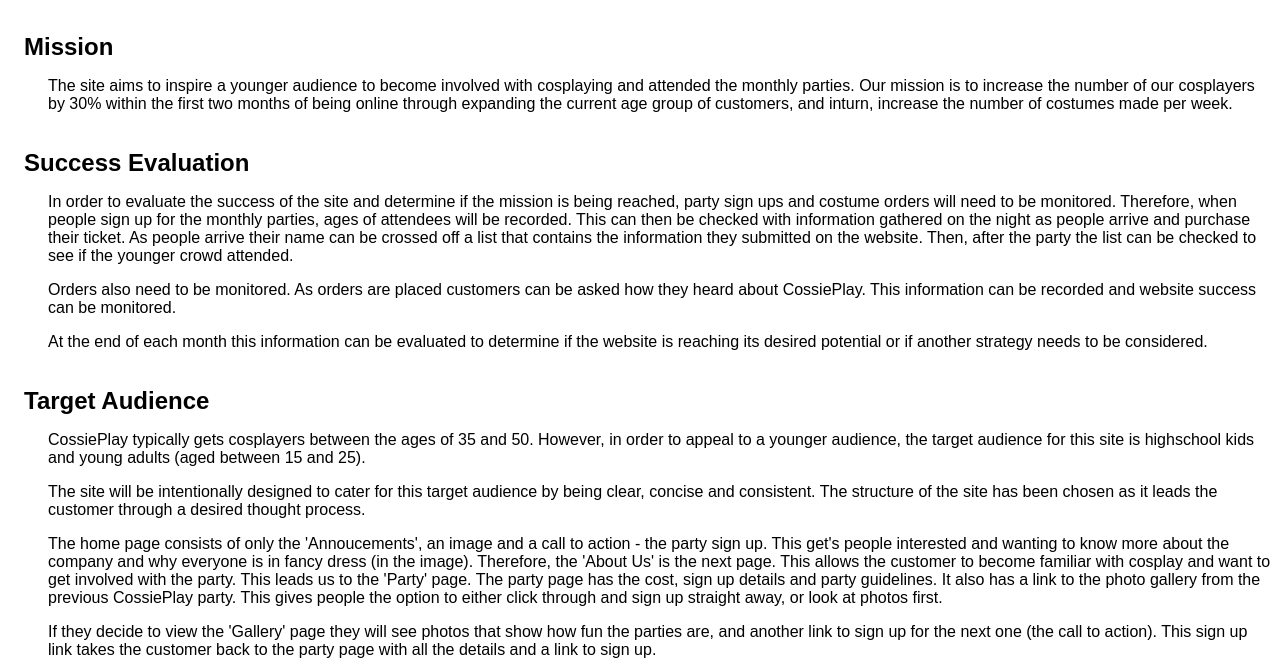
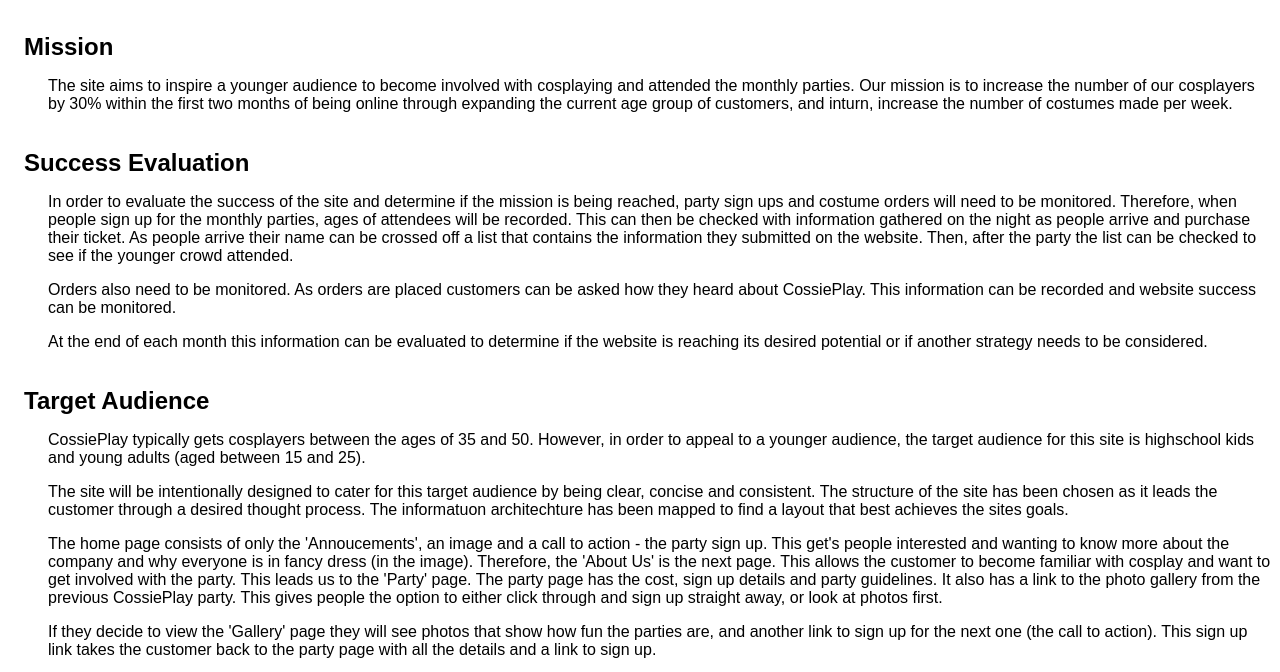
Before and after one commit to alexandracameron/CossiePlay, a plain HTML site: page plan.html in a window 1280 px wide. Shown: the part 119-791 px from the top of the page. Drawn offline with Linux system fonts and the light colour scheme.

Commit message:
Added info describing information architecture

```diff
--- a/plan.html
+++ b/plan.html
@@ -17,6 +17,7 @@
 
 <h2>Mission</h2>
 <p>The site aims to inspire a younger audience to become involved with cosplaying and attended the monthly parties. Our mission is to increase the number of our cosplayers by 30% within the first two months of being online through expanding the current age group of customers, and inturn, increase the number of costumes made per week.</p>
+
 <h2>Success Evaluation</h2>
 <p>In order to evaluate the success of the site and determine if the mission is being reached, party sign ups and costume orders will need to be monitored. Therefore, when people sign up for the monthly parties, ages of attendees will be recorded. This can then be checked with information gathered on the night as people arrive and purchase their ticket. As people arrive their name can be crossed off a list that contains the information they submitted on the website. Then, after the party the list can be checked to see if the younger crowd attended.</p>
 <p>Orders also need to be monitored. As orders are placed customers can be asked how they heard about CossiePlay. This information can be recorded and website success can be monitored.</p>
@@ -25,7 +26,7 @@
 
 <h2>Target Audience</h2>
 <p>CossiePlay typically gets cosplayers between the ages of 35 and 50. However, in order to appeal to a younger audience, the target audience for this site is highschool kids and young adults (aged between 15 and 25).</p>
-<p>The site will be intentionally designed to cater for this target audience by being clear, concise and consistent. The structure of the site has been chosen as it leads the customer through a desired thought process.</p>
+<p>The site will be intentionally designed to cater for this target audience by being clear, concise and consistent. The structure of the site has been chosen as it leads the customer through a desired thought process. The informatuon architechture has been mapped to find a layout that best achieves the sites goals.</p>
 <p>The home page consists of only the 'Annoucements', an image and a call to action - the party sign up. This get's people interested and wanting to know more about the company and why everyone is in fancy dress (in the image). Therefore, the 'About Us' is the next page. This allows the customer to become familiar with cosplay and want to get involved with the party. This leads us to the 'Party' page. The party page has the cost, sign up details and party guidelines. It also has a link to the photo gallery from the previous CossiePlay party. This gives people the option to either click through and sign up straight away, or look at photos first.</p>
 <p>If they decide to view the 'Gallery' page they will see photos that show how fun the parties are, and another link to sign up for the next one (the call to action). This sign up link takes the customer back to the party page with all the details and a link to sign up.</p>
 <p>After the customer has signed up for the party, their next thought wil be that they need a costume. Thus, the 'Prices' page is next. This page explains that the customer can have a custom-made costume done or buy a second-hand one. The 'Costume Examples' link is larger than the others, as the main call to action on this page is for customers to order a custom-made costume. The link takes the customer to a page with images of possible costume ideas and and a big 'Contact Us' link. This link takes you to the final page on the CossiePlay website - 'Contact Us'.</p>
```
